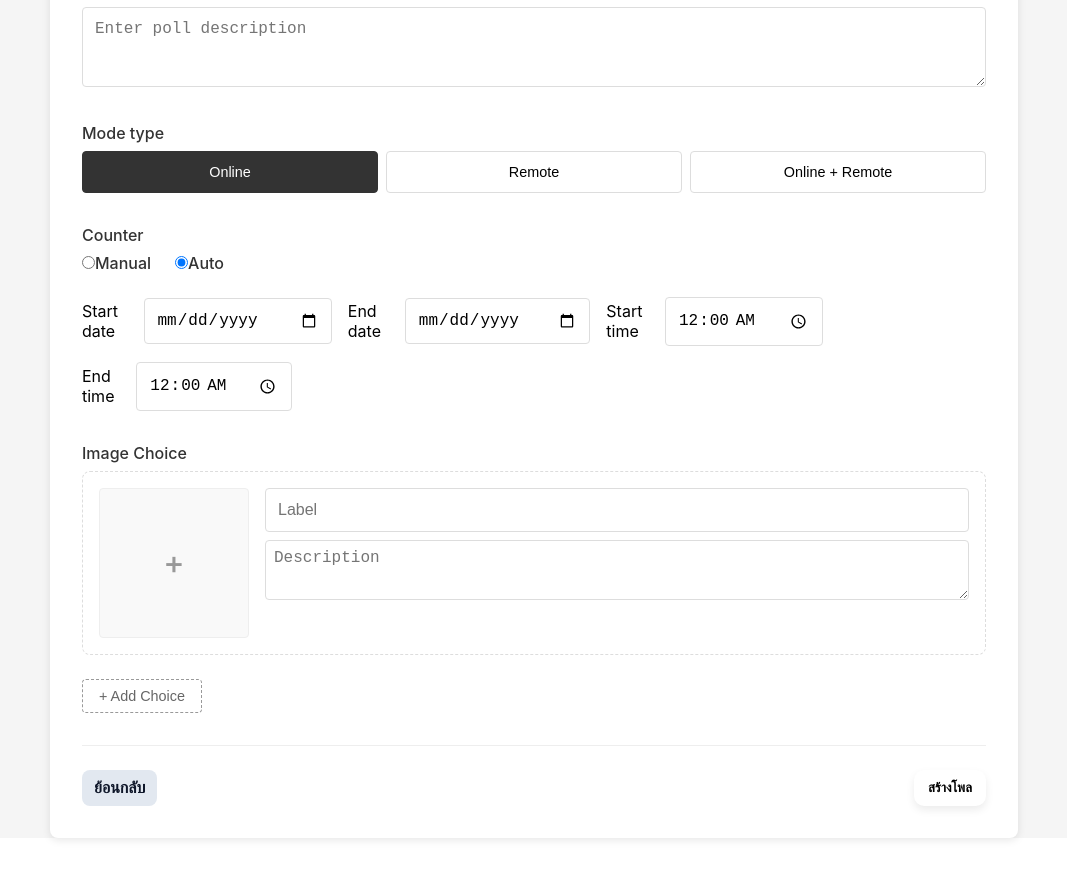
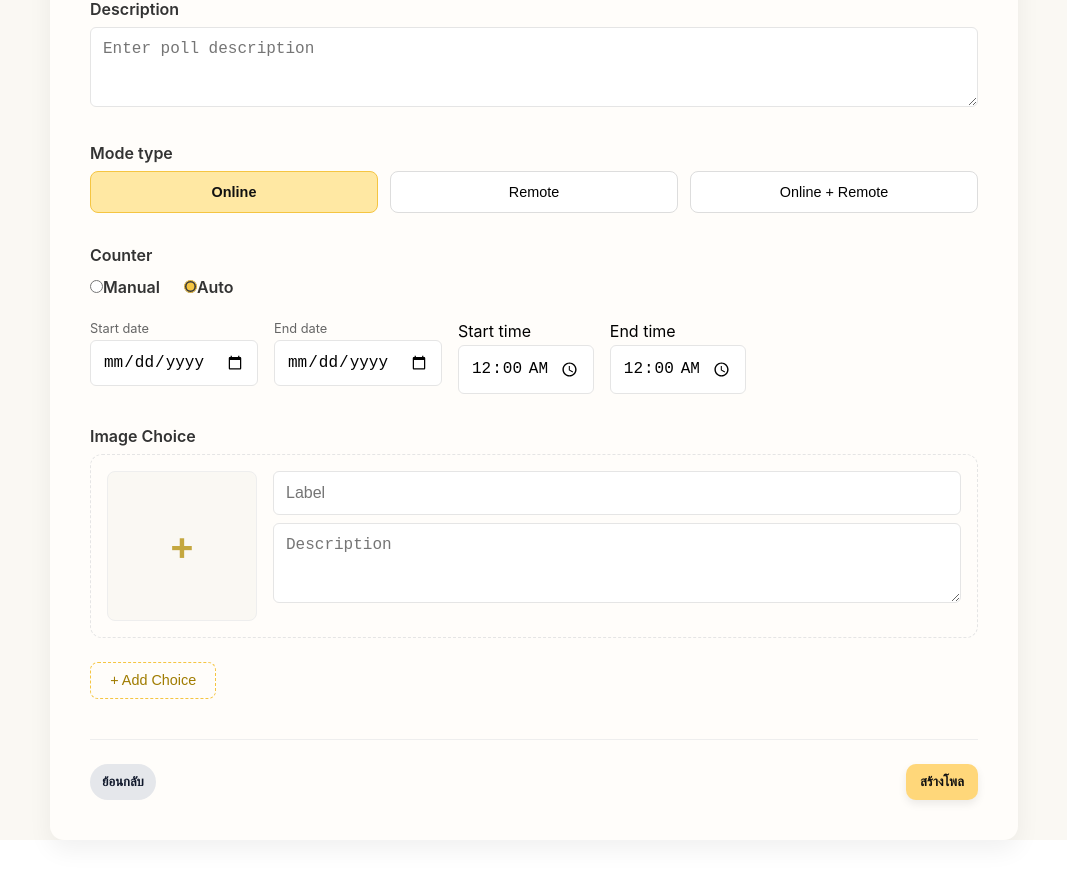
Before and after one commit to CHADEAR/VoteNext, a React (Vite) app in the folder vote_next_client/: page /admin/create-poll in a window 1280 px wide. Shown: the part 319-1198 px from the top of the page, without its empty margins (106-1173 px from the left). Built offline with nearby package versions, Linux system fonts and the light colour scheme; no server answers.

Commit message:
create-vote-poll css
edit css

```diff
--- a/vote_next_client/src/pages/admin/CreateVotePoll.css
+++ b/vote_next_client/src/pages/admin/CreateVotePoll.css
@@ -1,67 +1,78 @@
-/* Main Layout */
+/* ===============================
+   Base Layout
+================================ */
 .create-vote-poll {
   min-height: 100vh;
-  background-color: #f5f5f5;
-  font-family: -apple-system, BlinkMacSystemFont, 'Segoe UI', Roboto, Oxygen, Ubuntu, Cantarell, 'Open Sans', 'Helvetica Neue', sans-serif;
+  background-color: #faf8f3;
+  font-family: -apple-system, BlinkMacSystemFont, "Segoe UI",
+    Roboto, Oxygen, Ubuntu, Cantarell, "Open Sans",
+    "Helvetica Neue", sans-serif;
 }
 
-/* Header */
+/* ===============================
+   Header
+================================ */
 .header {
   display: flex;
   justify-content: space-between;
   align-items: center;
   padding: 1rem 2rem;
-  background-color: white;
-  box-shadow: 0 2px 4px rgba(0, 0, 0, 0.1);
+  background-color: #fff3c9;
 }
 
 .logo {
   font-size: 1.5rem;
-  font-weight: bold;
-  color: #333;
+  font-weight: 800;
+  color: #111;
 }
 
 .nav-link {
   text-decoration: none;
-  color: #333;
+  color: #111;
   margin-left: 1.5rem;
   display: inline-flex;
   align-items: center;
 }
 
 .profile-icon {
-  width: 32px;
-  height: 32px;
+  width: 36px;
+  height: 36px;
   border-radius: 50%;
-  background-color: #e0e0e0;
+  background-color: #ffd77a;
   display: flex;
   align-items: center;
   justify-content: center;
-  font-size: 1rem;
 }
 
-/* Main Content */
+/* ===============================
+   Main Content
+================================ */
 .main-content {
   max-width: 1000px;
-  margin: 2rem auto;
+  margin: 2.5rem auto;
   padding: 0 1rem;
 }
 
 h1 {
   font-size: 1.75rem;
-  color: #333;
+  color: #111;
   margin-bottom: 2rem;
   text-align: center;
 }
 
-/* Form Styles */
+/* ===============================
+   Form Wrapper
+================================ */
 .vote-form {
-  background-color: white;
-  border-radius: 8px;
-  padding: 2rem;
-  box-shadow: 0 2px 8px rgba(0, 0, 0, 0.1);
+  background-color: #fffdfa;
+  border-radius: 14px;
+  padding: 2.5rem;
+  box-shadow: 0 10px 24px rgba(0, 0, 0, 0.06);
 }
 
+/* ===============================
+   Form Group
+================================ */
 .form-group {
   margin-bottom: 2rem;
 }
@@ -69,29 +80,31 @@ h1 {
 .form-group label {
   display: block;
   margin-bottom: 0.5rem;
-  font-weight: 500;
+  font-weight: 600;
   color: #333;
 }
 
+/* ===============================
+   Inputs
+================================ */
 input[type="text"],
 input[type="date"],
 input[type="time"],
 textarea {
   width: 100%;
   padding: 0.75rem;
-  border: 1px solid #ddd;
-  border-radius: 4px;
+  border: 1px solid #e5e5e5;
+  border-radius: 6px;
   font-size: 1rem;
-  transition: border-color 0.2s;
+  background: #fff;
+  transition: all 0.2s ease;
 }
 
-input[type="text"]:focus,
-input[type="date"]:focus,
-input[type="time"]:focus,
+input:focus,
 textarea:focus {
   outline: none;
-  border-color: #4a90e2;
-  box-shadow: 0 0 0 2px rgba(74, 144, 226, 0.2);
+  border-color: #f5c542;
+  box-shadow: 0 0 0 2px rgba(245, 197, 66, 0.25);
 }
 
 textarea {
@@ -99,39 +112,44 @@ textarea {
   min-height: 80px;
 }
 
-/* Button Groups */
+/* ===============================
+   Mode Buttons
+================================ */
 .button-group {
   display: flex;
-  gap: 0.5rem;
+  gap: 0.75rem;
   margin-top: 0.5rem;
 }
 
 .mode-btn {
   flex: 1;
   padding: 0.75rem 1rem;
-  background-color: white;
+  background-color: #fff;
   border: 1px solid #ddd;
-  border-radius: 4px;
+  border-radius: 8px;
   cursor: pointer;
   font-size: 0.9rem;
-  transition: all 0.2s;
+  transition: all 0.2s ease;
 }
 
 .mode-btn:hover {
-  background-color: #f5f5f5;
+  background-color: #faf8f3;
 }
 
 .mode-btn.active {
-  background-color: #333;
-  color: white;
-  border-color: #333;
+  background-color: #ffe8a3;
+  border-color: #f5c542;
+  color: #111;
+  font-weight: 600;
 }
 
-/* Radio Buttons */
+/* ===============================
+   Radio Buttons
+================================ */
 .radio-group {
   display: flex;
   gap: 1.5rem;
-  margin-top: 0.5rem;
+  margin-top: 0.75rem;
 }
 
 .radio-label {
@@ -142,75 +160,47 @@ textarea {
 }
 
 .radio-label input[type="radio"] {
-  width: auto;
-  margin: 0;
+  accent-color: #f5c542;
 }
 
-/* Date and Time Picker */
+/* ===============================
+   Date & Time Picker
+================================ */
 .date-time-picker {
   margin-top: 1rem;
   display: flex;
   flex-wrap: wrap;
   gap: 1rem;
-  align-items: center;
 }
 
 .date-picker,
 .time-picker {
   display: flex;
-  align-items: center;
-  gap: 0.5rem;
+  flex-direction: column;
+  gap: 0.25rem;
 }
 
-.date-picker {
-  min-width: 200px;
-}
-
-.time-picker {
-  position: relative;
+.date-label {
+  font-size: 0.8rem;
+  color: #666;
 }
 
 .time-input {
-  width: 120px;
-  padding-right: 60px;
+  width: 140px;
 }
 
-.ampm-buttons {
-  position: absolute;
-  right: 8px;
-  top: 50%;
-  transform: translateY(-50%);
-  display: flex;
-  flex-direction: column;
-  gap: 2px;
-}
-
-.ampm-btn {
-  width: 30px;
-  height: 15px;
-  font-size: 0.6rem;
-  padding: 0;
-  border: 1px solid #ddd;
-  background: white;
-  cursor: pointer;
-  line-height: 1;
-}
-
-.ampm-btn.active {
-  background-color: #333;
-  color: white;
-  border-color: #333;
-}
-
-/* Image Choice */
+/* ===============================
+   Image Choice
+================================ */
 .image-choice {
   display: flex;
   gap: 1rem;
   margin-bottom: 1.5rem;
   position: relative;
   padding: 1rem;
-  border: 1px dashed #ddd;
-  border-radius: 8px;
+  background: #fffdfa;
+  border: 1px dashed #e5e5e5;
+  border-radius: 12px;
 }
 
 .image-upload {
@@ -224,10 +214,9 @@ textarea {
   width: 100%;
   height: 100%;
   cursor: pointer;
-  position: relative;
   overflow: hidden;
-  border-radius: 4px;
-  background-color: #f9f9f9;
+  border-radius: 8px;
+  background-color: #faf8f3;
   border: 1px solid #eee;
 }
 
@@ -243,8 +232,8 @@ textarea {
   display: flex;
   align-items: center;
   justify-content: center;
-  font-size: 2rem;
-  color: #999;
+  font-size: 2.5rem;
+  color: #c4a73f;
 }
 
 .image-input {
@@ -258,102 +247,93 @@ textarea {
   gap: 0.5rem;
 }
 
-.choice-input {
-  width: 100%;
-  padding: 0.5rem;
-  border: 1px solid #ddd;
-  border-radius: 4px;
+.choice-input,
+.choice-description {
+  border-radius: 6px;
 }
 
-.choice-description {
-  width: 100%;
-  min-height: 60px;
-  padding: 0.5rem;
-  border: 1px solid #ddd;
-  border-radius: 4px;
-  resize: vertical;
-}
-
+/* Remove choice */
 .remove-choice {
   position: absolute;
   top: 0.5rem;
   right: 0.5rem;
-  width: 24px;
-  height: 24px;
+  width: 26px;
+  height: 26px;
   border: none;
-  background-color: #ff4d4f;
+  background-color: #ff7875;
   color: white;
   border-radius: 50%;
-  display: flex;
-  align-items: center;
-  justify-content: center;
   cursor: pointer;
   font-size: 1rem;
-  line-height: 1;
-  padding: 0;
 }
 
+/* ===============================
+   Add Choice Button
+================================ */
 .add-choice-btn {
   display: inline-flex;
   align-items: center;
   gap: 0.5rem;
   background: none;
-  border: 1px dashed #999;
-  color: #666;
-  padding: 0.5rem 1rem;
-  border-radius: 4px;
+  border: 1px dashed #f5c542;
+  color: #a07c00;
+  padding: 0.6rem 1.2rem;
+  border-radius: 8px;
   cursor: pointer;
   font-size: 0.9rem;
-  transition: all 0.2s;
+  transition: all 0.2s ease;
 }
 
 .add-choice-btn:hover {
-  background-color: #f5f5f5;
-  border-color: #666;
+  background-color: #fff3c9;
 }
 
-/* Form Actions */
+/* ===============================
+   Form Actions
+================================ */
 .form-actions {
   display: flex;
   justify-content: space-between;
-  margin-top: 2rem;
+  margin-top: 2.5rem;
   padding-top: 1.5rem;
   border-top: 1px solid #eee;
 }
 
 .btn {
-  padding: 0.75rem 1.5rem;
-  border: none;
-  border-radius: 4px;
+  padding: 0.75rem 1.75rem;
+  border-radius: 8px;
   font-size: 1rem;
-  font-weight: 500;
+  font-weight: 600;
   cursor: pointer;
-  transition: all 0.2s;
-}
-
-.btn-primary {
-  background-color: #333;
-  color: white;
-}
-
-.btn-primary:hover {
-  background-color: #222;
+  transition: all 0.2s ease;
 }
 
 .btn-secondary {
-  background-color: #f0f0f0;
+  background-color: #f1f1f1;
   color: #333;
 }
 
 .btn-secondary:hover {
-  background-color: #e0e0e0;
+  background-color: #e5e5e5;
 }
 
-/* Responsive Adjustments */
+.create-btn,
+.btn-primary {
+  background-color: #ffd77a;
+  color: #111;
+}
+
+.create-btn:hover,
+.btn-primary:hover {
+  background-color: #f5c542;
+}
+
+/* ===============================
+   Responsive
+================================ */
 @media (max-width: 768px) {
-  .date-time-picker {
-    flex-direction: column;
-    align-items: flex-start;
+  .vote-form {
+    padding: 1.5rem;
   }
 
   .image-choice {
@@ -364,4 +344,9 @@ textarea {
     width: 100%;
     height: 200px;
   }
+
+  .form-actions {
+    flex-direction: column;
+    gap: 1rem;
+  }
 }
--- a/vote_next_client/src/pages/voter/VotePublicPage.css
+++ b/vote_next_client/src/pages/voter/VotePublicPage.css
@@ -1,156 +1,215 @@
+/* ===== Base ===== */
 .vote-page {
   min-height: 100vh;
-  background: #f8fafc;
+  background: #f1f3f5;
   color: #0f172a;
-  padding: 20px;
-  font-family: "Inter", sans-serif;
+  padding: 16px;
+  font-family: "Inter", system-ui, sans-serif;
 }
 
+/* ===== Header ===== */
 .vote-header {
   display: flex;
   align-items: center;
   justify-content: space-between;
-  margin-bottom: 16px;
   gap: 12px;
+  margin-bottom: 12px;
 }
 
 .vote-logo {
-  font-weight: 800;
+  font-weight: 900;
+  font-size: 20px;
   letter-spacing: 1px;
 }
 
 .vote-search input {
-  width: 240px;
-  max-width: 50vw;
-  padding: 8px 12px;
-  border: 1px solid #cbd5e1;
-  border-radius: 8px;
+  width: 220px;
+  padding: 8px 14px;
+  border-radius: 999px;
+  border: 1px solid #e5e7eb;
+  font-size: 14px;
+  outline: none;
+}
+
+.vote-search input:focus {
+  border-color: #2563eb;
+}
+
+/* ===== Poll Info ===== */
+.poll-info {
+  background: #ffffff;
+  border-radius: 14px;
+  padding: 16px;
+  margin-bottom: 16px;
+  box-shadow: 0 4px 10px rgba(0, 0, 0, 0.04);
 }
 
 .poll-info h1 {
   margin: 0;
-  font-size: 28px;
+  font-size: 20px;
+  font-weight: 700;
 }
+
 .poll-info p {
   margin-top: 6px;
+  font-size: 14px;
   color: #475569;
 }
 
+/* ===== Contestant Grid ===== */
 .contestant-grid {
-  margin-top: 20px;
   display: grid;
-  grid-template-columns: repeat(auto-fill, minmax(220px, 1fr));
-  gap: 14px;
+  grid-template-columns: repeat(auto-fill, minmax(150px, 1fr));
+  gap: 12px;
 }
 
+/* ===== Contestant Card ===== */
 .contestant-card {
-  background: #fff;
-  border-radius: 12px;
+  background: #ffffff;
+  border-radius: 14px;
   overflow: hidden;
-  box-shadow: 0 2px 8px rgba(0, 0, 0, 0.06);
+  box-shadow: 0 4px 10px rgba(0, 0, 0, 0.06);
   display: flex;
   flex-direction: column;
+  transition: transform 0.15s ease, box-shadow 0.15s ease;
+}
+
+.contestant-card:hover {
+  transform: translateY(-2px);
+  box-shadow: 0 8px 18px rgba(0, 0, 0, 0.1);
 }
 
 .contestant-card__image img {
   width: 100%;
-  height: 160px;
+  height: 140px;
   object-fit: cover;
+  background: #e5e7eb;
 }
 
 .contestant-card__body {
-  padding: 12px;
+  padding: 10px;
   display: flex;
-  align-items: center;
-  justify-content: space-between;
+  flex-direction: column;
+  gap: 8px;
 }
 
 .contestant-card__name {
+  font-size: 14px;
   font-weight: 600;
+  line-height: 1.2;
 }
 
-.btn-primary,
-.btn-secondary {
+/* ===== Buttons ===== */
+.btn-primary {
+  background: #1e3a8a;
+  color: #ffffff;
   border: none;
+  border-radius: 999px;
+  padding: 6px 12px;
+  font-size: 13px;
+  font-weight: 700;
   cursor: pointer;
-  border-radius: 8px;
-  padding: 8px 12px;
-  font-weight: 600;
-}
-.btn-primary {
-  background: #111827;
-  color: #fff;
-}
-.btn-secondary {
-  background: #e2e8f0;
-  color: #0f172a;
+  transition: background 0.15s ease;
 }
 
+.btn-primary:hover {
+  background: #1e40af;
+}
+
+.btn-secondary {
+  background: #e5e7eb;
+  color: #0f172a;
+  border: none;
+  border-radius: 999px;
+  padding: 6px 12px;
+  font-size: 13px;
+  font-weight: 600;
+  cursor: pointer;
+}
+
+/* ===== Status ===== */
 .vote-status {
-  margin-top: 16px;
-  color: #475569;
+  text-align: center;
+  margin-top: 20px;
+  font-size: 14px;
+  color: #64748b;
 }
+
 .vote-status.error {
   color: #b91c1c;
 }
 
-/* Modals */
+/* ===== Modal Overlay ===== */
 .modal-overlay {
   position: fixed;
   inset: 0;
-  background: rgba(0, 0, 0, 0.55);
+  background: rgba(15, 23, 42, 0.6);
   display: flex;
   align-items: center;
   justify-content: center;
-  z-index: 999;
+  z-index: 1000;
 }
+
+/* ===== Modal ===== */
 .modal {
-  background: #fff;
-  border-radius: 12px;
-  padding: 20px;
-  width: min(420px, 90vw);
+  background: #ffffff;
+  border-radius: 18px;
+  padding: 18px;
+  width: min(360px, 90vw);
+  text-align: center;
   position: relative;
-  text-align: center;
+  box-shadow: 0 20px 40px rgba(0, 0, 0, 0.2);
 }
+
 .modal__close {
   position: absolute;
   top: 10px;
-  right: 10px;
-  background: transparent;
+  right: 12px;
+  font-size: 22px;
+  background: none;
   border: none;
-  font-size: 20px;
   cursor: pointer;
 }
+
 .modal__image img {
   width: 100%;
-  max-height: 240px;
+  max-height: 220px;
   object-fit: cover;
-  border-radius: 10px;
+  border-radius: 12px;
+  margin-bottom: 10px;
 }
+
+.modal h3 {
+  margin: 8px 0 4px;
+  font-size: 18px;
+  font-weight: 700;
+}
+
 .modal__desc {
-  margin-top: 8px;
+  font-size: 14px;
   color: #475569;
 }
+
 .modal__actions {
   margin-top: 14px;
   display: flex;
-  gap: 8px;
   justify-content: center;
+  gap: 10px;
   flex-wrap: wrap;
 }
 
+/* ===== Mobile ===== */
 @media (max-width: 640px) {
   .vote-header {
     flex-direction: column;
-    align-items: flex-start;
+    align-items: stretch;
   }
+
   .vote-search input {
     width: 100%;
-    max-width: 100%;
   }
-  .contestant-card__body {
-    flex-direction: column;
-    gap: 8px;
-    align-items: flex-start;
+
+  .contestant-grid {
+    grid-template-columns: repeat(2, 1fr);
   }
 }
```
